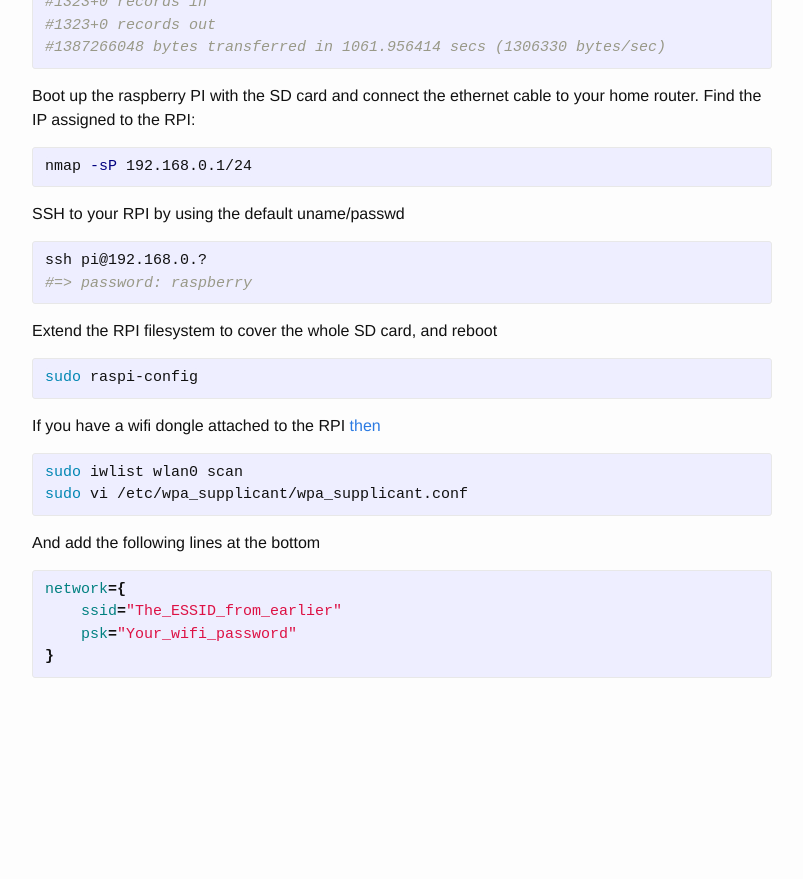
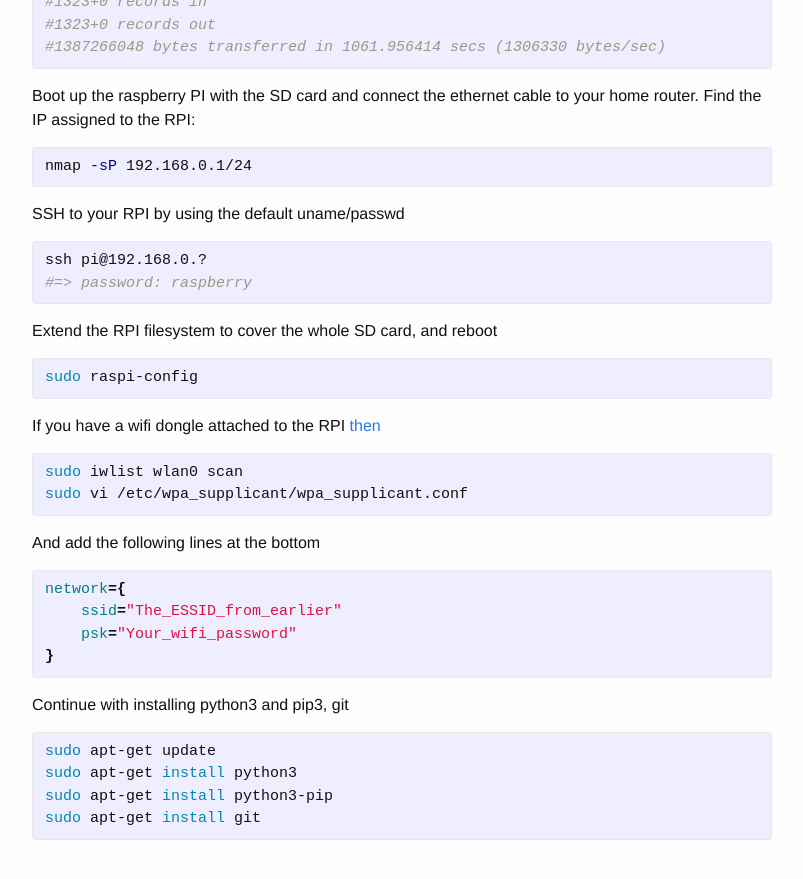
Before and after one commit to cpapazaf/cpapazaf.github.io, a Jekyll site: the page built from _posts/2016-07-27-configure-rpi.md, in a window 1280 px wide and 900 px high, scrolled down 783 px. Shown: the top 879 px of the window, without its empty margins (238-1041 px from the left). Built offline with Jekyll 4.4.1, drawn with Linux system fonts in a browser that asks for light colours; before the commit the page ends 1521 px from its top, so only the background shows below that.

Commit message:
Updating the configure rpi post

```diff
--- a/_posts/2016-07-27-configure-rpi.md
+++ b/_posts/2016-07-27-configure-rpi.md
@@ -62,6 +62,15 @@ network={
 }
 {% endhighlight %}
 
+Continue with installing python3 and pip3, git
+{% highlight bash %}
+sudo apt-get update
+sudo apt-get install python3
+sudo apt-get install python3-pip
+sudo apt-get install git
+{% endhighlight %}
+
+
 [rpi-install]: https://www.raspberrypi.org/documentation/installation/installing-images/mac.md
 [rpi-jesie-lite]: https://www.raspberrypi.org/downloads/raspbian/
 [rpi-connect-wifi]: https://www.raspberrypi.org/documentation/configuration/wireless/wireless-cli.md
```
